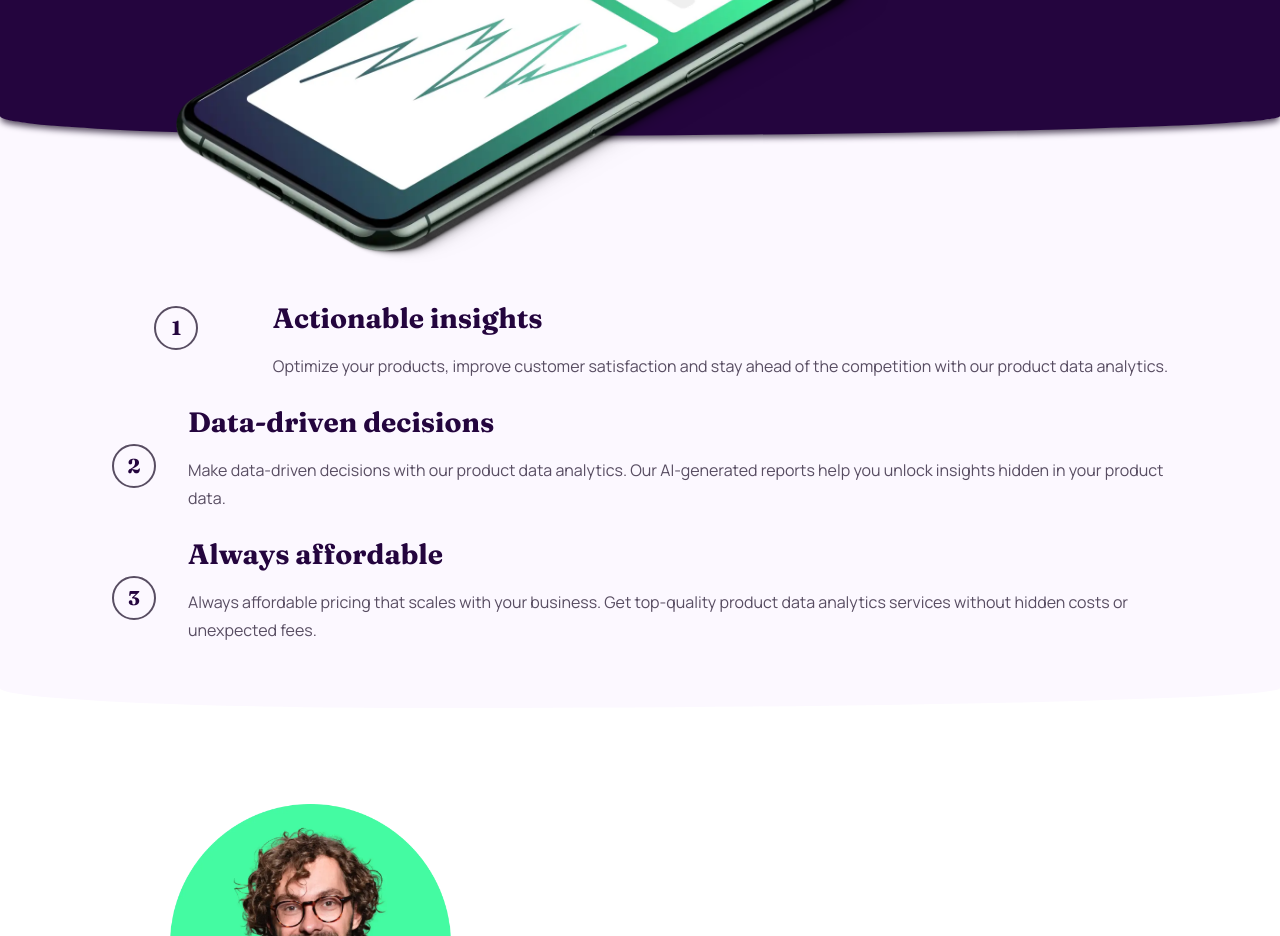
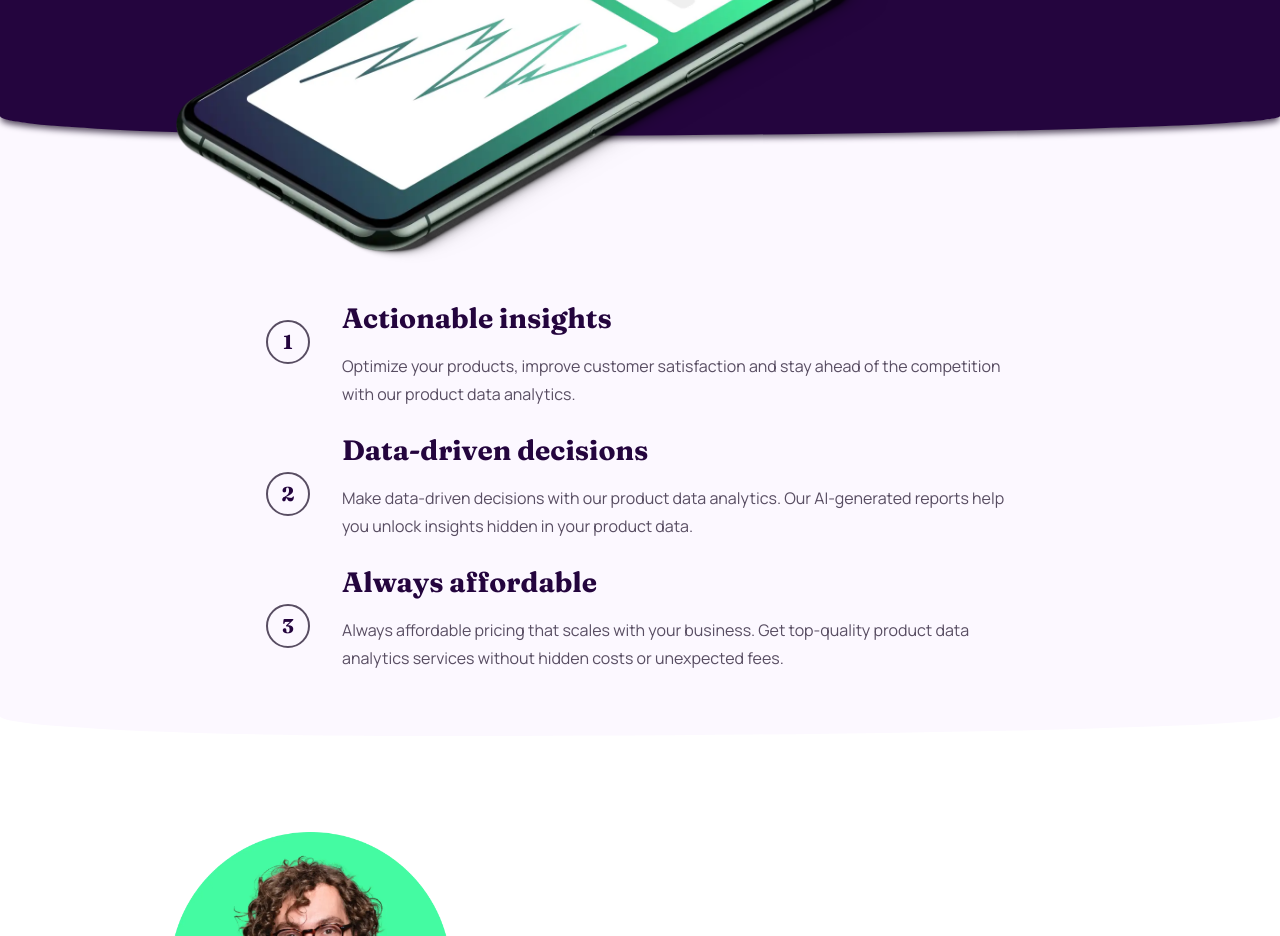
Before and after one commit to LangheBogdan/workIT, a website: page index.html in a window 1280 px wide. Shown: the part 351-1287 px from the top of the page. Drawn offline with Linux system fonts and the light colour scheme.

Commit message:
more desktop styles

```diff
--- a/index.html
+++ b/index.html
@@ -61,7 +61,8 @@
         alt="image of a drawn phone"
       />
     </main>
-    <aside class="bg-ghost-white pt-40 px-4 pb-16 -mt-5 rounded-bottom-arch">
+    <div class="bg-ghost-white pt-40 px-4 pb-16 -mt-5 rounded-bottom-arch">
+      <aside class="max-w-[940px] lg:mx-auto">
         <article class="text-center md:flex items-center md:px-24 md:text-left">
           <p
             class="text-dark-purple font-semibold text-xl border-2 border-davys-grey w-11 h-11 mx-auto rounded-full flex items-center justify-center font-fraunces md:p-4"
@@ -75,8 +76,8 @@
               Actionable insights
             </h2>
             <p class="mt-4 text-davys-grey text-base leading-7">
-            Optimize your products, improve customer satisfaction and stay ahead
-            of the competition with our product data analytics.
+              Optimize your products, improve customer satisfaction and stay
+              ahead of the competition with our product data analytics.
             </p>
           </div>
         </article>
@@ -94,8 +95,8 @@
             </h2>
             <p class="mt-4 text-davys-grey text-base leading-7">
               Make data-driven decisions with our product data analytics. Our
-            AI-generated reports help you unlock insights hidden in your product
-            data.
+              AI-generated reports help you unlock insights hidden in your
+              product data.
             </p>
           </div>
         </article>
@@ -113,12 +114,13 @@
             </h2>
             <p class="mt-4 text-davys-grey text-base leading-7">
               Always affordable pricing that scales with your business. Get
-            top-quality product data analytics services without hidden costs or
-            unexpected fees.
+              top-quality product data analytics services without hidden costs
+              or unexpected fees.
             </p>
           </div>
         </article>
       </aside>
+    </div>
     <section class="mt-24 px-4 relative min-h-[600px] lg:w-[940px] lg:mx-auto">
       <div class="max-w-[281px] mx-auto md:absolute left-9 lg:left-0">
         <img src="./assets/images/image-founder.webp" alt="founder image" />
```
Also changed, not shown: dist/output.css. Lines whose indentation alone changed are shown as unchanged.
